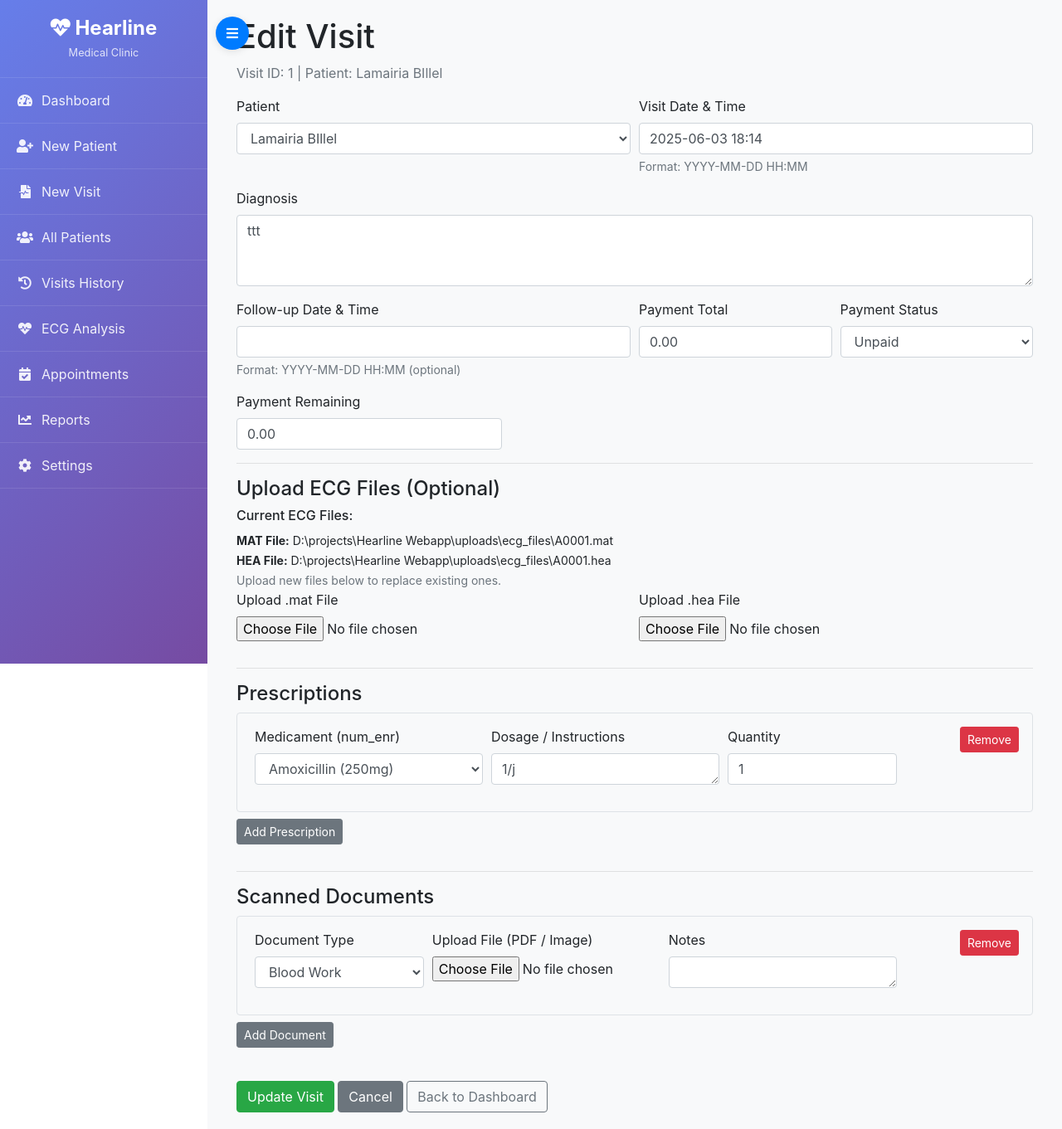
After one commit to blamairia/Heartline-Landing, a Flask app: page /visit/1/edit in a window 1280 px wide. The commit adds this page. Shown: the whole page at 83% size. Run offline with Flask 3, Linux system fonts and the light colour scheme; some libraries are stand-ins or nearby versions.

Commit message:
edit visit working partially

```diff
--- a/app.py
+++ b/app.py
@@ -61,6 +61,14 @@ os.makedirs(ECG_DIR, exist_ok=True)
 os.makedirs(DOCS_DIR, exist_ok=True)
 
 db.init_app(app)
+
+# Add custom Jinja filters
+@app.template_filter('basename')
+def basename_filter(path):
+    """Extract filename from path"""
+    if path:
+        return os.path.basename(path)
+    return ''
 
 # ----------------------------------------
 # 2) PYTORCH MODEL LOADING (ECG)
@@ -199,7 +207,7 @@ def create_patient():
         flash("Patient created successfully!", "success")
         return redirect(url_for("index"))
 
-    return render_template("patient_form.html", form=form)
+    return render_template("forms/patient_form.html", form=form)
 
 
 @app.route("/visit/new", methods=["GET", "POST"])
@@ -364,6 +372,151 @@ def visit_details(visit_id):
                          ecg_analysis=ecg_analysis)
 
 
+@app.route("/visit/<int:visit_id>/edit", methods=["GET", "POST"])
+def edit_visit(visit_id):
+    """
+    Edit an existing visit with prescriptions and documents.
+    """
+    visit = Visit.query.get_or_404(visit_id)
+    form = VisitForm(obj=visit)
+
+    # Populate patient dropdown
+    form.patient_id.choices = [(p.id, f"{p.first_name} {p.last_name}") for p in Patient.query.order_by(Patient.first_name).all()]
+
+    # Populate medicament choices for each PrescriptionForm
+    meds = Medicament.query.order_by(Medicament.nom_com).all()
+    med_choices = [(m.num_enr, f"{m.nom_com} ({m.dosage}{m.unite})") for m in meds]
+
+    # Pre-populate existing prescriptions
+    existing_prescriptions = visit.prescriptions.all()
+    if existing_prescriptions:
+        # Clear the default entries and add existing prescriptions
+        while len(form.prescriptions.entries) > 0:
+            form.prescriptions.pop_entry()
+
+        for prescription in existing_prescriptions:
+            pres_form = form.prescriptions.append_entry()
+            pres_form.medicament_num_enr.choices = med_choices
+            pres_form.medicament_num_enr.data = prescription.medicament_num_enr
+            pres_form.dosage_instructions.data = prescription.dosage_instructions
+            pres_form.quantity.data = prescription.quantity
+    else:
+        # If no existing prescriptions, ensure at least one empty form
+        for subform in form.prescriptions:
+            subform.medicament_num_enr.choices = med_choices
+
+    # Pre-populate existing documents
+    existing_documents = visit.documents.all()
+    if existing_documents:
+        # Clear the default entries and add existing documents
+        while len(form.documents.entries) > 0:
+            form.documents.pop_entry()
+
+        for document in existing_documents:
+            doc_form = form.documents.append_entry()
+            doc_form.doc_type.data = document.doc_type
+            doc_form.notes.data = document.notes
+            # Note: file_path won't be pre-populated for security reasons
+
+    # Ensure we have medication choices for any remaining forms
+    for subform in form.prescriptions:
+        subform.medicament_num_enr.choices = med_choices
+
+    if request.method == "POST" and form.validate_on_submit():
+        # Update visit fields
+        visit.patient_id = form.patient_id.data
+        visit.visit_date = form.visit_date.data
+        visit.diagnosis = form.diagnosis.data
+        visit.follow_up_date = form.follow_up_date.data
+        visit.payment_total = form.payment_total.data
+        visit.payment_status = form.payment_status.data
+        visit.payment_remaining = form.payment_remaining.data
+
+        # Handle ECG file uploads (optional updates)
+        mat_file = form.ecg_mat.data
+        if mat_file:
+            filename = secure_filename(mat_file.filename)
+            mat_dest = os.path.join(ECG_DIR, filename)
+            mat_file.save(mat_dest)
+            visit.ecg_mat = mat_dest
+
+        hea_file = form.ecg_hea.data
+        if hea_file:
+            filename = secure_filename(hea_file.filename)
+            hea_dest = os.path.join(ECG_DIR, filename)
+            hea_file.save(hea_dest)
+            visit.ecg_hea = hea_dest
+
+        # Delete existing prescriptions and add new ones
+        Prescription.query.filter_by(visit_id=visit.id).delete()
+        for pres_sub in form.prescriptions.entries:
+            med_code = pres_sub.form.medicament_num_enr.data
+            qty = pres_sub.form.quantity.data
+            instr = pres_sub.form.dosage_instructions.data
+            if med_code and qty:
+                pr = Prescription(
+                    visit_id=visit.id,
+                    medicament_num_enr=med_code,
+                    dosage_instructions=instr,
+                    quantity=qty,
+                )
+                db.session.add(pr)
+
+        # Delete existing documents and add new ones
+        VisitDocument.query.filter_by(visit_id=visit.id).delete()
+        for doc_sub in form.documents.entries:
+            dtype = doc_sub.form.doc_type.data
+            notes = doc_sub.form.notes.data
+            file_storage = doc_sub.form.file_path.data
+            if file_storage:
+                filename = secure_filename(file_storage.filename)
+                dest = os.path.join(DOCS_DIR, filename)
+                file_storage.save(dest)
+                vd = VisitDocument(
+                    visit_id=visit.id,
+                    doc_type=dtype,
+                    file_path=dest,
+                    notes=notes,
+                )
+                db.session.add(vd)
+
+        db.session.commit()
+
+        # Re-run ECG inference if new files were uploaded
+        if (mat_file or hea_file) and visit.ecg_mat and visit.ecg_hea and NET:
+            try:
+                rec_basename = os.path.splitext(os.path.basename(visit.ecg_hea))[0]
+                rec_dir = os.path.dirname(visit.ecg_hea)
+                record = wfdb.rdrecord(os.path.join(rec_dir, rec_basename))
+                sig_all = record.p_signal
+                nsteps, nleads = sig_all.shape
+
+                if nsteps >= 15000:
+                    clipped = sig_all[-15000:, :]
+                else:
+                    clipped = sig_all
+
+                buffered = np.zeros((15000, nleads), dtype=np.float32)
+                buffered[-clipped.shape[0]:, :] = clipped
+
+                x_np = buffered.T
+                x_tensor = torch.from_numpy(x_np).unsqueeze(0).to(DEVICE).float()
+
+                with torch.no_grad():
+                    logits = NET(x_tensor)
+                    probs = torch.sigmoid(logits)[0].cpu().numpy()
+
+                class_abbrs = ["SNR", "AF", "IAVB", "LBBB", "RBBB", "PAC", "PVC", "STD", "STE"]
+                visit.ecg_prediction = {abbr: float(probs[i]) for i, abbr in enumerate(class_abbrs)}
+                db.session.commit()
+                flash("ECG analysis updated successfully.", "info")
+            except Exception as e:
+                flash(f"ECG analysis failed: {e}", "warning")
+
+        flash("Visit updated successfully!", "success")
+        return redirect(url_for("visit_details", visit_id=visit.id))
+
+    return render_template("forms/visit_edit_form.html", form=form, visit=visit)
 @app.route("/analyze_ecg", methods=["POST"])
 def analyze_ecg():
     """
--- /dev/null
+++ b/templates/forms/visit_edit_form.html
@@ -0,0 +1,346 @@
+{% extends "base.html" %}
+
+{% block title %}Edit Visit | Hearline Medical Clinic{% endblock %}
+
+{% block extra_css %}
+<style>
+  .ecg-analysis-card {
+    border-left: 4px solid #007bff;
+  }
+  .progress {
+    background-color: #e9ecef;
+  }
+  .progress-bar {
+    background-color: #007bff;
+  }
+  .spinner-border-sm {
+    width: 1rem;
+    height: 1rem;
+  }
+  .current-file-info {
+    background-color: #f8f9fa;
+    border: 1px solid #dee2e6;
+    border-radius: 0.375rem;
+    padding: 0.5rem;
+    margin-bottom: 0.5rem;
+  }
+</style>
+{% endblock %}
+
+{% block content %}
+<div class="container">
+  <h1>Edit Visit</h1>
+  <p class="text-muted">Visit ID: {{ visit.id }} | Patient: {{ visit.patient.first_name }} {{ visit.patient.last_name }}</p>
+
+  <form method="POST" enctype="multipart/form-data">
+    {{ form.hidden_tag() }}
+
+    <div class="form-row">
+      <div class="form-group col-md-6">
+        {{ form.patient_id.label(class="form-label") }}
+        {{ form.patient_id(class="form-control") }}
+        {% if not form.patient_id.choices or form.patient_id.choices|length == 0 %}
+          <small class="text-warning">No patients found. Please create patients first.</small>
+        {% endif %}
+        {% for err in form.patient_id.errors %}
+          <small class="text-danger">{{ err }}</small>
+        {% endfor %}
+      </div>
+      <div class="form-group col-md-6">
+        {{ form.visit_date.label(class="form-label") }}
+        {{ form.visit_date(class="form-control") }}
+        <small class="form-text text-muted">Format: YYYY-MM-DD HH:MM</small>
+        {% for err in form.visit_date.errors %}
+          <small class="text-danger">{{ err }}</small>
+        {% endfor %}
+      </div>
+    </div>
+
+    <div class="form-group">
+      {{ form.diagnosis.label(class="form-label") }}
+      {{ form.diagnosis(class="form-control", rows=3) }}
+      {% for err in form.diagnosis.errors %}
+        <small class="text-danger">{{ err }}</small>
+      {% endfor %}
+    </div>
+
+    <div class="form-row">
+      <div class="form-group col-md-6">
+        {{ form.follow_up_date.label(class="form-label") }}
+        {{ form.follow_up_date(class="form-control") }}
+        <small class="form-text text-muted">Format: YYYY-MM-DD HH:MM (optional)</small>
+        {% for err in form.follow_up_date.errors %}
+          <small class="text-danger">{{ err }}</small>
+        {% endfor %}
+      </div>
+      <div class="form-group col-md-3">
+        {{ form.payment_total.label(class="form-label") }}
+        {{ form.payment_total(class="form-control") }}
+        {% for err in form.payment_total.errors %}
+          <small class="text-danger">{{ err }}</small>
+        {% endfor %}
+      </div>
+      <div class="form-group col-md-3">
+        {{ form.payment_status.label(class="form-label") }}
+        {{ form.payment_status(class="form-control") }}
+        {% for err in form.payment_status.errors %}
+          <small class="text-danger">{{ err }}</small>
+        {% endfor %}
+      </div>
+    </div>
+
+    <div class="form-group col-md-4 px-0">
+      {{ form.payment_remaining.label(class="form-label") }}
+      {{ form.payment_remaining(class="form-control") }}
+      {% for err in form.payment_remaining.errors %}
+        <small class="text-danger">{{ err }}</small>
+      {% endfor %}
+    </div>
+
+    <hr>
+    <h4>Upload ECG Files (Optional)</h4>
+
+    <!-- Show current ECG files if they exist -->
+    {% if visit.ecg_mat or visit.ecg_hea %}
+      <div class="current-file-info">
+        <h6>Current ECG Files:</h6>
+        {% if visit.ecg_mat %}
+          <small><strong>MAT File:</strong> {{ visit.ecg_mat|basename }}</small><br>
+        {% endif %}
+        {% if visit.ecg_hea %}
+          <small><strong>HEA File:</strong> {{ visit.ecg_hea|basename }}</small><br>
+        {% endif %}
+        <small class="text-muted">Upload new files below to replace existing ones.</small>
+      </div>
+    {% endif %}
+
+    <div class="form-row">
+      <div class="form-group col-md-6">
+        {{ form.ecg_mat.label(class="form-label") }}
+        {{ form.ecg_mat(class="form-control-file", id="ecg_mat_file") }}
+        {% for err in form.ecg_mat.errors %}
+          <small class="text-danger">{{ err }}</small>
+        {% endfor %}
+      </div>
+      <div class="form-group col-md-6">
+        {{ form.ecg_hea.label(class="form-label") }}
+        {{ form.ecg_hea(class="form-control-file", id="ecg_hea_file") }}
+        {% for err in form.ecg_hea.errors %}
+          <small class="text-danger">{{ err }}</small>
+        {% endfor %}
+      </div>
+    </div>
+
+    <!-- Real-time ECG Analysis Results -->
+    <div id="ecg-analysis-section" style="display: none;">
+      <div class="alert alert-info">
+        <h5><i class="fa fa-heartbeat"></i> ECG Analysis Results</h5>
+        <div id="ecg-analysis-loading" style="display: none;">
+          <div class="spinner-border spinner-border-sm" role="status">
+            <span class="sr-only">Analyzing...</span>
+          </div>
+          Analyzing ECG data...
+        </div>
+        <div id="ecg-analysis-results" style="display: none;">
+          <div class="row">
+            <div class="col-md-6">
+              <h6>Primary Diagnosis:</h6>
+              <div id="primary-diagnosis" class="font-weight-bold text-primary"></div>
+            </div>
+            <div class="col-md-6">
+              <h6>Confidence:</h6>
+              <div id="confidence-level" class="font-weight-bold"></div>
+            </div>
+          </div>
+          <div class="mt-3">
+            <h6>Detailed Probabilities:</h6>
+            <div id="detailed-probabilities"></div>
+          </div>
+        </div>
+        <div id="ecg-analysis-error" class="text-danger" style="display: none;"></div>
+      </div>
+    </div>
+
+    <hr>
+    <h4>Prescriptions</h4>
+    <div id="prescriptions-container">
+      {% for pres_sub in form.prescriptions %}
+        <div class="prescription-row border rounded p-3 mb-2">
+          <button type="button" class="btn btn-sm btn-danger float-right"
+                  onclick="removePrescription(this)">Remove</button>
+          <div class="form-row">
+            <div class="form-group col-md-4">
+              {{ pres_sub.medicament_num_enr.label(class="form-label") }}
+              {{ pres_sub.medicament_num_enr(class="form-control") }}
+              {% if not pres_sub.medicament_num_enr.choices or pres_sub.medicament_num_enr.choices|length == 0 %}
+                <small class="text-warning">No medications found. Check database connection.</small>
+              {% endif %}
+              {% for err in pres_sub.medicament_num_enr.errors %}
+                <small class="text-danger">{{ err }}</small>
+              {% endfor %}
+            </div>
+            <div class="form-group col-md-4">
+              {{ pres_sub.dosage_instructions.label(class="form-label") }}
+              {{ pres_sub.dosage_instructions(class="form-control", rows=1) }}
+              {% for err in pres_sub.dosage_instructions.errors %}
+                <small class="text-danger">{{ err }}</small>
+              {% endfor %}
+            </div>
+            <div class="form-group col-md-3">
+              {{ pres_sub.quantity.label(class="form-label") }}
+              {{ pres_sub.quantity(class="form-control") }}
+              {% for err in pres_sub.quantity.errors %}
+                <small class="text-danger">{{ err }}</small>
+              {% endfor %}
+            </div>
+          </div>
+        </div>
+      {% endfor %}
+    </div>
+    <button type="button" class="btn btn-sm btn-secondary mb-3" onclick="addPrescription()">Add Prescription</button>
+
+    {% if not form.prescriptions or not form.prescriptions.entries or (form.prescriptions.entries and (not form.prescriptions.entries[0].medicament_num_enr.choices or form.prescriptions.entries[0].medicament_num_enr.choices|length == 0)) %}
+      <div class="alert alert-warning" role="alert">
+        <strong>Note:</strong> Medications are not available. Please ensure the PostgreSQL database is connected and contains medication data.
+      </div>
+    {% endif %}
+
+    <!-- Hidden template for new prescription rows -->
+    <template id="prescription-template">
+      <div class="prescription-row border rounded p-3 mb-2">
+        <button type="button" class="btn btn-sm btn-danger float-right"
+                onclick="removePrescription(this)">Remove</button>
+        <div class="form-row">
+          <div class="form-group col-md-4">
+            <label for="prescriptions-__prefix__-medicament_num_enr">Medicament (num_enr)</label>
+            <select class="form-control"
+                    id="prescriptions-__prefix__-medicament_num_enr"
+                    name="prescriptions-__prefix__-medicament_num_enr"
+                    data-index="__prefix__">
+              <option value="">Select a medication...</option>
+              {% if form.prescriptions and form.prescriptions.entries and form.prescriptions.entries[0].medicament_num_enr.choices %}
+                {% for val, label in form.prescriptions.entries[0].medicament_num_enr.choices %}
+                  <option value="{{ val }}">{{ label }}</option>
+                {% endfor %}
+              {% else %}
+                <option value="" disabled>No medications available</option>
+              {% endif %}
+            </select>
+          </div>
+          <div class="form-group col-md-4">
+            <label for="prescriptions-__prefix__-dosage_instructions">Dosage / Instructions</label>
+            <textarea class="form-control"
+                      id="prescriptions-__prefix__-dosage_instructions"
+                      name="prescriptions-__prefix__-dosage_instructions"
+                      data-index="__prefix__"
+                      rows="1"></textarea>
+          </div>
+          <div class="form-group col-md-3">
+            <label for="prescriptions-__prefix__-quantity">Quantity</label>
+            <input class="form-control"
+                   id="prescriptions-__prefix__-quantity"
+                   name="prescriptions-__prefix__-quantity"
+                   data-index="__prefix__"
+                   type="number" min="1" />
+          </div>
+        </div>
+      </div>
+    </template>
+
+    <hr>
+    <h4>Scanned Documents</h4>
+
+    <!-- Show current documents if they exist -->
+    {% if visit.documents.count() > 0 %}
+      <div class="current-file-info">
+        <h6>Current Documents:</h6>
+        {% for doc in visit.documents %}
+          <small><strong>{{ doc.doc_type|title }}:</strong> {{ doc.file_path|basename }}
+          {% if doc.notes %}({{ doc.notes }}){% endif %}</small><br>
+        {% endfor %}
+        <small class="text-muted">Add new documents below. Existing documents will be replaced.</small>
+      </div>
+    {% endif %}
+
+    <div id="documents-container">
+      {% for doc_sub in form.documents %}
+        <div class="document-row border rounded p-3 mb-2">
+          <button type="button" class="btn btn-sm btn-danger float-right"
+                  onclick="removeDocument(this)">Remove</button>
+          <div class="form-row">
+            <div class="form-group col-md-3">
+              {{ doc_sub.doc_type.label(class="form-label") }}
+              {{ doc_sub.doc_type(class="form-control") }}
+              {% for err in doc_sub.doc_type.errors %}
+                <small class="text-danger">{{ err }}</small>
+              {% endfor %}
+            </div>
+            <div class="form-group col-md-4">
+              {{ doc_sub.file_path.label(class="form-label") }}
+              {{ doc_sub.file_path(class="form-control-file") }}
+              {% for err in doc_sub.file_path.errors %}
+                <small class="text-danger">{{ err }}</small>
+              {% endfor %}
+            </div>
+            <div class="form-group col-md-4">
+              {{ doc_sub.notes.label(class="form-label") }}
+              {{ doc_sub.notes(class="form-control", rows=1) }}
+              {% for err in doc_sub.notes.errors %}
+                <small class="text-danger">{{ err }}</small>
+              {% endfor %}
+            </div>
+          </div>
+        </div>
+      {% endfor %}
+    </div>
+    <button type="button" class="btn btn-sm btn-secondary mb-3" onclick="addDocument()">Add Document</button>
+
+    <!-- Hidden template for new document rows -->
+    <template id="document-template">
+      <div class="document-row border rounded p-3 mb-2">
+        <button type="button" class="btn btn-sm btn-danger float-right"
+                onclick="removeDocument(this)">Remove</button>
+        <div class="form-row">
+          <div class="form-group col-md-3">
+            <label for="documents-__prefix__-doc_type">Document Type</label>
+            <select class="form-control"
+                    id="documents-__prefix__-doc_type"
+                    name="documents-__prefix__-doc_type"
+                    data-index="__prefix__">
+              <option value="blood">Blood Work</option>
+              <option value="mri">MRI Scan</option>
+              <option value="xray">X-Ray Scan</option>
+            </select>
+          </div>
+          <div class="form-group col-md-4">
+            <label for="documents-__prefix__-file_path">Upload File</label>
+            <input class="form-control-file"
+                   id="documents-__prefix__-file_path"
+                   name="documents-__prefix__-file_path"
+                   data-index="__prefix__"
+                   type="file" />
+          </div>
+          <div class="form-group col-md-4">
+            <label for="documents-__prefix__-notes">Notes</label>
+            <textarea class="form-control"
+                      id="documents-__prefix__-notes"
+                      name="documents-__prefix__-notes"
+                      data-index="__prefix__"
+                      rows="1"></textarea>
+          </div>
+        </div>
+      </div>
+    </template>
+
+    <div class="mt-4">
+      <button type="submit" class="btn btn-success">Update Visit</button>
+      <a href="{{ url_for('visit_details', visit_id=visit.id) }}" class="btn btn-secondary">Cancel</a>
+      <a href="{{ url_for('index') }}" class="btn btn-outline-secondary">Back to Dashboard</a>
+    </div>
+  </form>
+</div>
+{% endblock %}
+
+{% block extra_js %}
+<script src="{{ url_for('static', filename='js/visit_form.js') }}"></script>
+{% endblock %}
```
Also changed, not shown: templates/visit_details.html (+5 -2 lines), test_edit_visit.py (added, +51 -0 lines), instance/hearline.db, templates/forms/patient_form.html (renamed from templates/patient_form.html).
